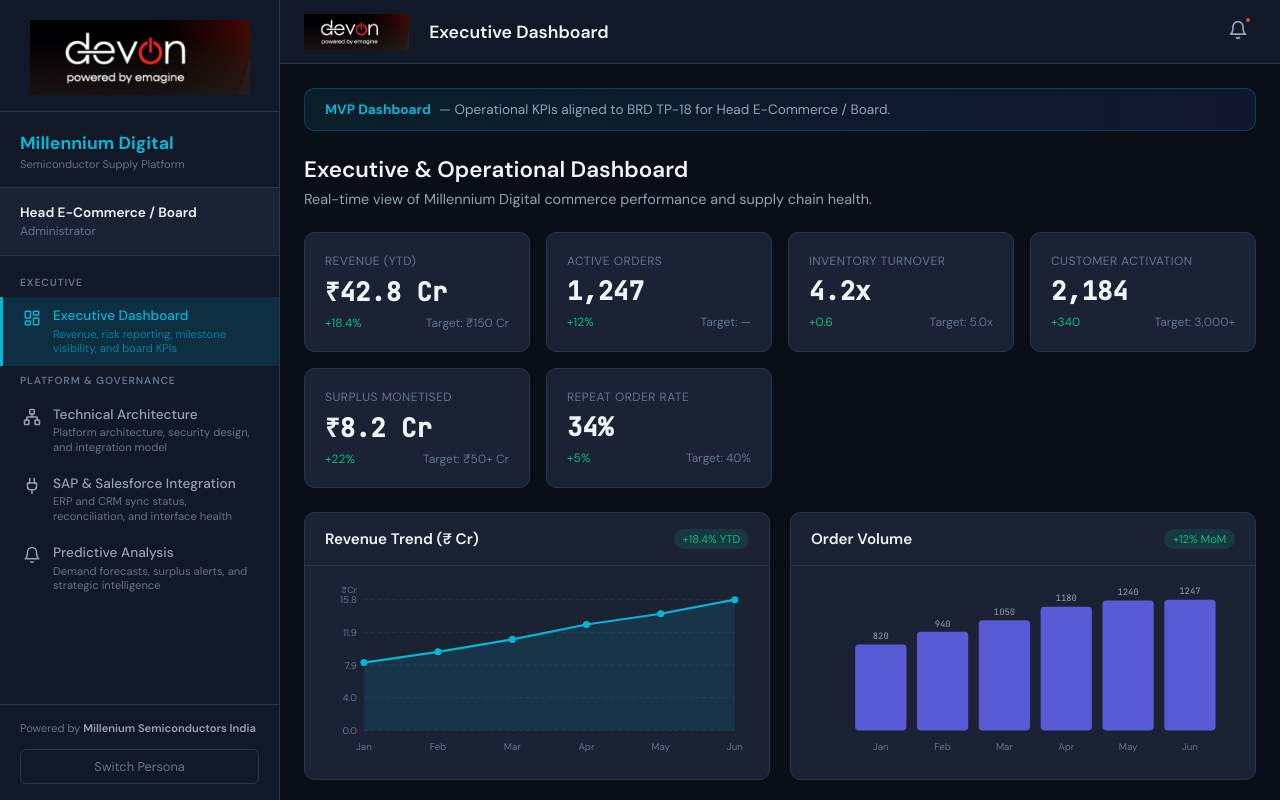
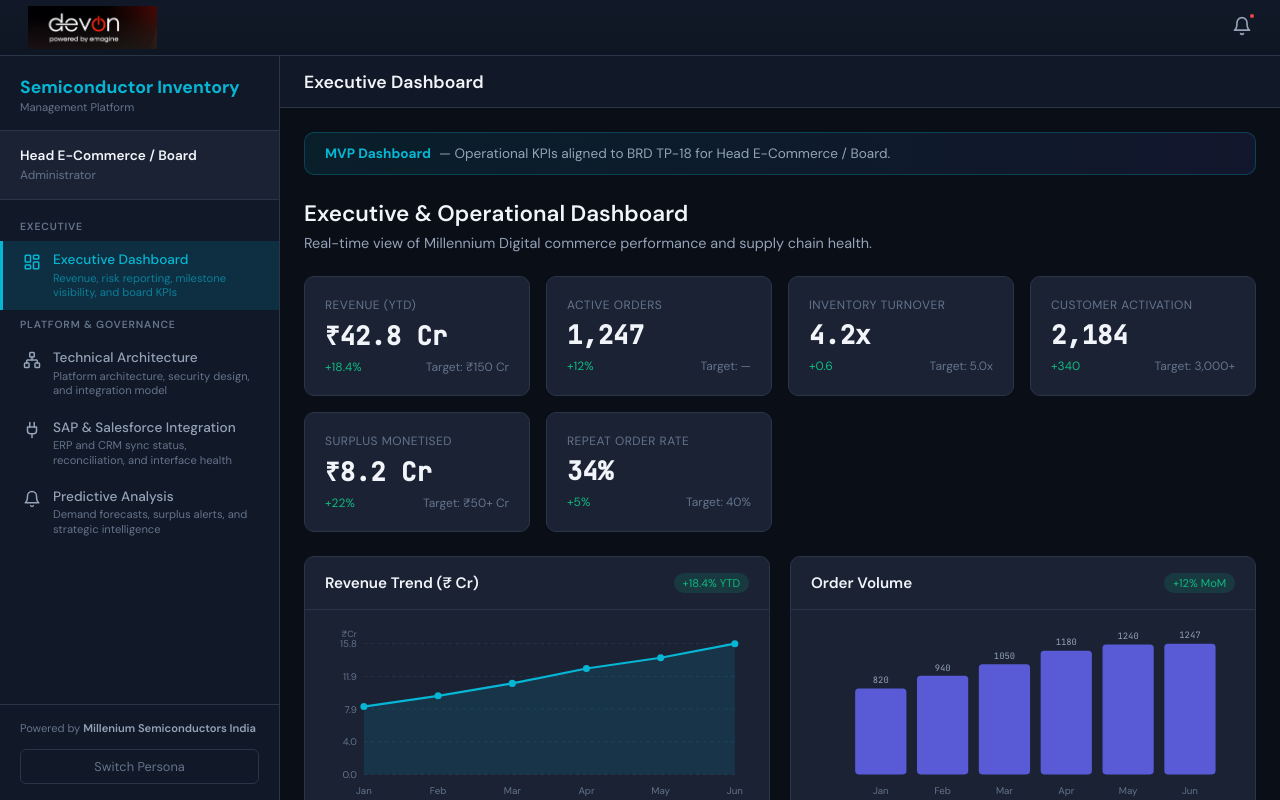
Before and after one commit to mn5658734/MilleniumInventoryManagemnt, a React (Vite) app: page / in a window 1280 px wide. Both pictures are taken after a click on the button 254 px from the left and 970 px from the top of the page. Built offline with nearby package versions, Linux system fonts and the light colour scheme.

Commit message:
Move devon logo to top-left app bar corner.
Add a full-width top bar with the logo on the left and notifications on the right, removing duplicate logos from the sidebar and page header.

```diff
--- a/src/components/Layout/AppLayout.jsx
+++ b/src/components/Layout/AppLayout.jsx
@@ -1,6 +1,7 @@
 import { Outlet, useLocation } from 'react-router-dom';
 import Sidebar from './Sidebar';
 import Header from './Header';
+import AppTopBar from './AppTopBar';
 import { getHeaderTitle } from '../../data/navigation';
 import { useAuth } from '../../context/AuthContext';
 
@@ -11,6 +12,8 @@
 
   return (
     <div className="app-layout">
+      <AppTopBar />
+      <div className="app-body">
         <Sidebar />
         <div className="main-area">
           <Header title={title} />
@@ -19,5 +22,6 @@
           </main>
         </div>
       </div>
+    </div>
   );
 }
--- /dev/null
+++ b/src/components/Layout/AppTopBar.jsx
@@ -0,0 +1,47 @@
+import { Bell } from 'lucide-react';
+import { useNavigate } from 'react-router-dom';
+import { useAuth } from '../../context/AuthContext';
+import { canAccessNav } from '../../data/navigation';
+import DevonLogo from '../DevonLogo';
+
+export default function AppTopBar() {
+  const navigate = useNavigate();
+  const { currentUser, logout } = useAuth();
+  const showNotifications = canAccessNav(
+    'notifications',
+    currentUser?.modules,
+    currentUser?.excludedNavIds
+  );
+
+  const goToLanding = () => {
+    logout();
+    navigate('/');
+  };
+
+  return (
+    <div className="app-topbar">
+      <button
+        type="button"
+        className="app-topbar-logo"
+        onClick={goToLanding}
+        aria-label="Go to landing page"
+      >
+        <DevonLogo variant="corner" />
+      </button>
+
+      <div className="app-topbar-spacer" />
+
+      {showNotifications && (
+        <button
+          type="button"
+          className="header-notif-btn"
+          onClick={() => navigate('/app/notifications')}
+          aria-label="Notifications"
+        >
+          <Bell size={20} />
+          <span className="notif-dot" />
+        </button>
+      )}
+    </div>
+  );
+}
--- a/src/components/Layout/Header.jsx
+++ b/src/components/Layout/Header.jsx
@@ -1,37 +1,7 @@
-import { Bell } from 'lucide-react';
-import { useNavigate } from 'react-router-dom';
-import { useAuth } from '../../context/AuthContext';
-import { canAccessNav } from '../../data/navigation';
-import DevonLogo from '../DevonLogo';
-
 export default function Header({ title }) {
-  const navigate = useNavigate();
-  const { currentUser } = useAuth();
-  const showNotifications = canAccessNav(
-    'notifications',
-    currentUser?.modules,
-    currentUser?.excludedNavIds
-  );
-
   return (
     <header className="header">
-      <div className="header-left">
-        <DevonLogo variant="header" />
-        <h1 className="header-title">{title}</h1>
-      </div>
-      <div className="header-actions">
-        {showNotifications && (
-          <button
-            type="button"
-            className="header-notif-btn"
-            onClick={() => navigate('/app/notifications')}
-            aria-label="Notifications"
-          >
-            <Bell size={20} />
-            <span className="notif-dot" />
-          </button>
-        )}
-      </div>
+      <h1 className="header-title">{title}</h1>
     </header>
   );
 }
--- a/src/components/Layout/Sidebar.jsx
+++ b/src/components/Layout/Sidebar.jsx
@@ -5,7 +5,6 @@
 import { useAuth } from '../../context/AuthContext';
 import { getNavSections, getNavLabel, getNavDescription, roleLabels } from '../../data/navigation';
 import PoweredBy from '../PoweredBy';
-import DevonLogo from '../DevonLogo';
 
 const iconMap = {
   LayoutDashboard, Boxes, Truck, FileText, Shield, Network, Plug, Bell,
@@ -52,13 +51,9 @@
 
   return (
     <aside className="sidebar">
-      <div className="sidebar-logo-wrap">
-        <DevonLogo variant="sidebar" />
-      </div>
-
       <button type="button" className="sidebar-brand" onClick={goToLanding} aria-label="Go to landing page">
-        <h1>Millennium Digital</h1>
-        <p>Semiconductor Supply Platform</p>
+        <h1>Semiconductor Inventory</h1>
+        <p>Management Platform</p>
       </button>
 
       <div className="sidebar-user">
--- a/src/index.css
+++ b/src/index.css
@@ -260,8 +260,43 @@
 /* App Layout */
 .app-layout {
   display: flex;
+  flex-direction: column;
   height: 100vh;
   overflow: hidden;
+}
+
+.app-body {
+  display: flex;
+  flex: 1;
+  overflow: hidden;
+}
+
+.app-topbar {
+  height: 56px;
+  display: flex;
+  align-items: center;
+  padding: 0 1.25rem;
+  border-bottom: 1px solid var(--border);
+  background: linear-gradient(180deg, #111827 0%, #0f1623 100%);
+  flex-shrink: 0;
+  gap: 1rem;
+}
+
+.app-topbar-logo {
+  display: flex;
+  align-items: center;
+  padding: 0.35rem 0.5rem;
+  border-radius: var(--radius-sm);
+  transition: background 0.15s, opacity 0.15s;
+}
+
+.app-topbar-logo:hover {
+  background: var(--bg-hover);
+  opacity: 0.95;
+}
+
+.app-topbar-spacer {
+  flex: 1;
 }
 
 .sidebar {
@@ -275,15 +310,24 @@
 }
 
 .sidebar-logo-wrap {
-  padding: 1rem 1.25rem 0.75rem;
-  border-bottom: 1px solid var(--border);
-  background: var(--bg-secondary);
+  display: none;
 }
 
 .devon-logo {
   display: flex;
   align-items: center;
   justify-content: center;
+}
+
+.devon-logo--corner {
+  justify-content: flex-start;
+}
+
+.devon-logo--corner .devon-logo__img {
+  height: 44px;
+  width: auto;
+  display: block;
+  object-fit: contain;
 }
 
 .devon-logo--sidebar {
@@ -478,23 +522,13 @@
 }
 
 .header {
-  height: var(--header-height);
+  height: 52px;
   background: var(--bg-secondary);
   border-bottom: 1px solid var(--border);
   display: flex;
   align-items: center;
-  justify-content: space-between;
   padding: 0 1.5rem;
   flex-shrink: 0;
-  gap: 1rem;
-}
-
-.header-left {
-  display: flex;
-  align-items: center;
-  gap: 1.25rem;
-  min-width: 0;
-  flex: 1;
 }
 
 .header-title {
@@ -1207,12 +1241,13 @@
 
 @media (max-width: 768px) {
   .app-layout { flex-direction: column; }
+  .app-body { flex-direction: column; }
   .sidebar { width: 100%; max-height: 40vh; }
   .grid-2 { grid-template-columns: 1fr; }
   .chart-grid { grid-template-columns: 1fr; }
   .h-bar-row { grid-template-columns: 1fr; gap: 0.35rem; }
   .h-bar-value { text-align: left; }
-  .devon-logo--header .devon-logo__img { height: 28px; }
+  .devon-logo--corner .devon-logo__img { height: 34px; }
   .devon-logo--landing-bar .devon-logo__img { height: 32px; }
   .devon-logo--landing-hero {
     padding: 1rem 1.25rem;
```
Lines whose indentation alone changed are shown as unchanged.
